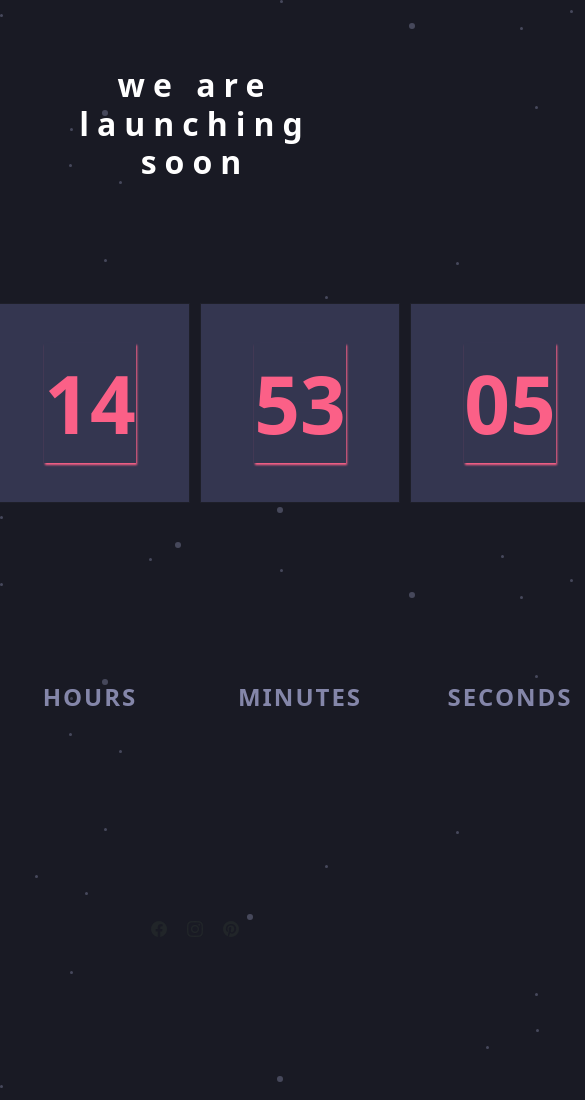
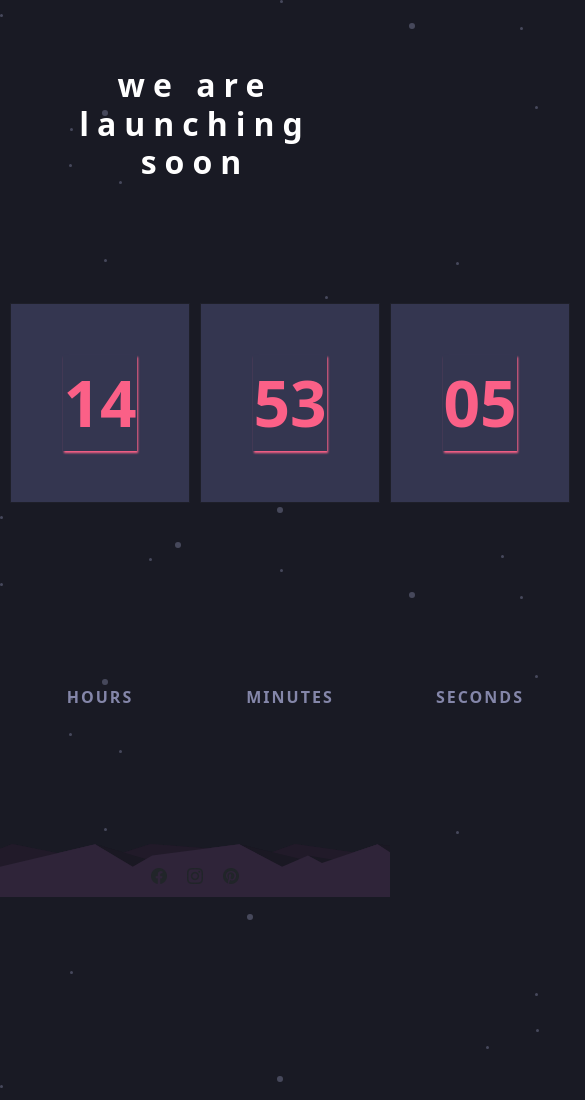
Before and after one commit to jblandon97/Sprint-04, a website built with webpack: page build/index.html in a window 390 px wide. Shown: the top 1100 px of the page, 585 px wide, since content can reach past the window. Built offline with nearby package versions, Linux system fonts and the light colour scheme.

Commit message:
responsive design

```diff
--- a/src/styles/dimensions.sass
+++ b/src/styles/dimensions.sass
@@ -1,3 +1,4 @@
+
 
 @mixin w-100v()
     width: 100vw
--- a/src/styles/rules.sass
+++ b/src/styles/rules.sass
@@ -4,6 +4,10 @@
 @import "./dimensions.sass"
 @import "./reset.sass"
 
+//breakpoints responsive design
+
+$width-Mobile: 375px
+$width-Desktop: 1440px
 
 body
     font-family: $font-family
@@ -13,7 +17,6 @@ body
     background-color: $Very-dark-mostly-black-blue !important
     @include wh-100v()
 
-
 footer
     position: relative
     // top: 100%
@@ -21,7 +24,6 @@ footer
 
 footer img
     @include w-100v()
-
 
 #icons
 
@@ -31,14 +33,11 @@ footer img
     text-align: center
     padding-top: 5%
 
-
-
 #icons i
     margin: 0 10px
 
 #icons i:hover
     color: $Soft-red
-
 
 #countdown h3
     text-align: center
@@ -48,13 +47,12 @@ footer img
     letter-spacing: .5rem
     padding: 5%
 
-
 #targets, #legends
     display: flex
     justify-content: center
     align-items: center
+    margin: 0 10%
     gap: 10px
-
 
 .target
     display: flex
@@ -76,6 +74,37 @@ footer img
     font-weight: $font-weight
     @include target-200x200()
 
-
 .target span
     box-shadow: 1px 2px 2px
+
+@media only screen and (max-width: 375px)
+    #countdown h3
+        font-size: 1rem
+        letter-spacing: .25rem
+        margin: 0 auto
+
+    #targets, #legends
+        display: flex
+        flex-direction: column
+
+
+@media only screen and (max-width: 900px)
+
+    .target, .legend
+        width: 180px
+
+    .target
+        font-size: 4rem
+
+    .legend
+        font-size: 1rem
+
+    footer
+        position: absolute
+        top: 100%
+        border-color: $Dark-desaturated-blue
+
+    // #targets, #legends
+    //     flex-basis: 1
+    //     flex-grow: 2
+    //     flex-shrink: 4
```
